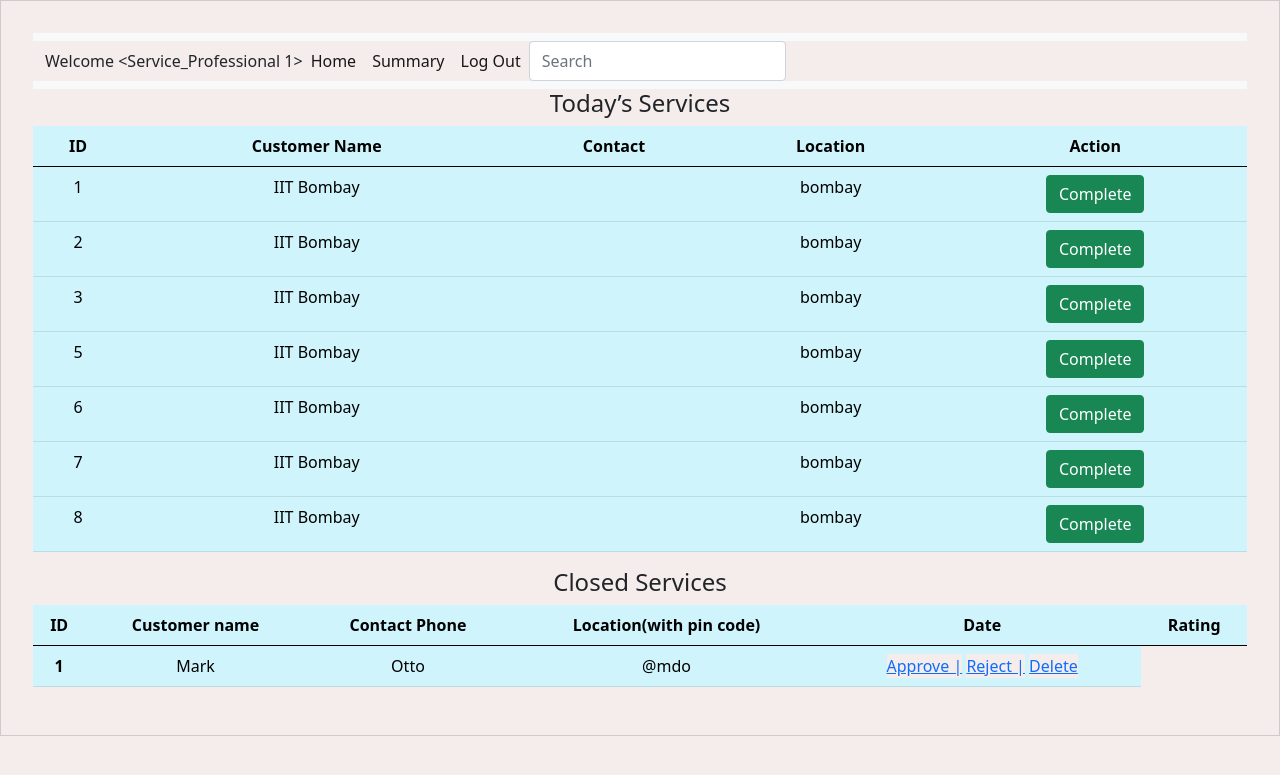
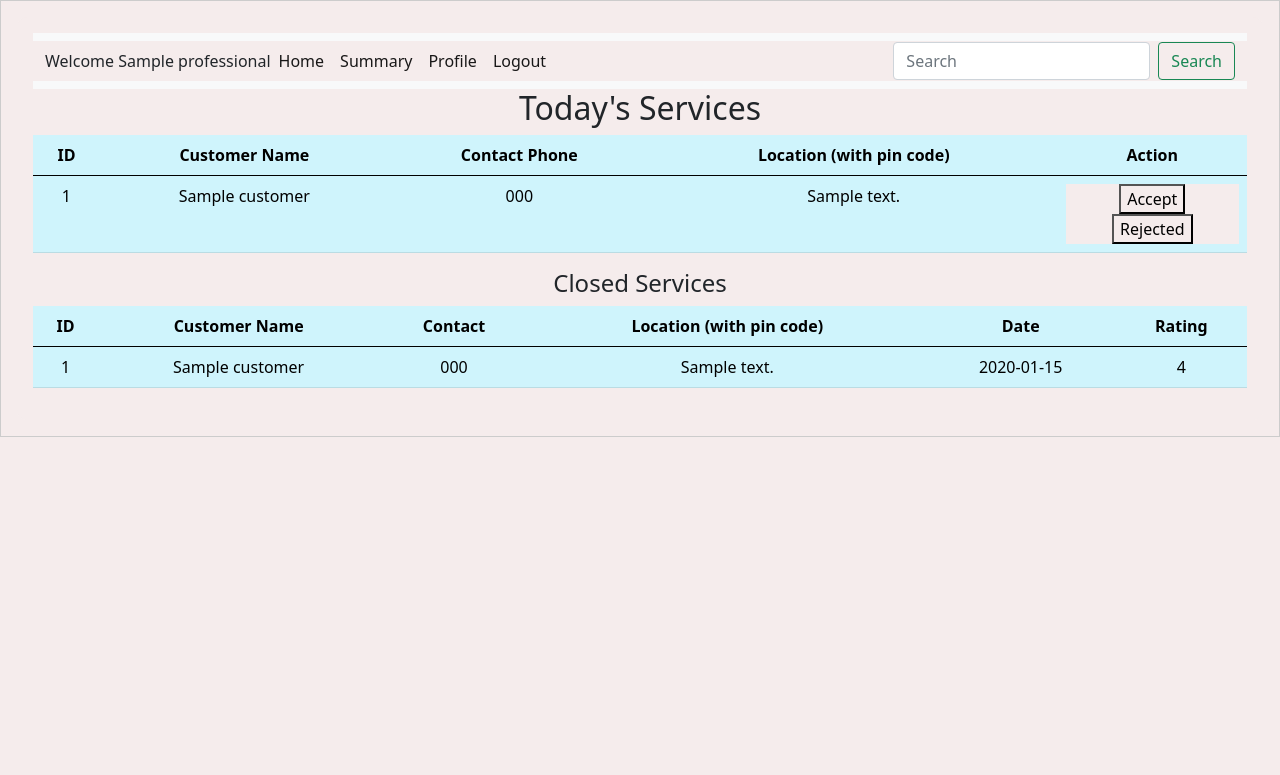
Before and after one commit to Tusharisme/mad_1_Project, a Flask app: template templates/professional_dashboard.html in a window 1280 px wide. Shown: the top 775 px of the page. Run offline with Flask 3, Linux system fonts and the light colour scheme; the template is opened without the code that fills it: values that come from a table or form of the project are taken from there, most other values are stand-ins (such as "Sample title", 1, 10 or a date in 2020).

Commit message:
updated professional and customer dashboard

```diff
--- a/backend/models.py
+++ b/backend/models.py
@@ -100,7 +100,7 @@ class Service_Request(db.Model):
         db.String, nullable=False
     )  # e.g., 'requested', 'assigned', 'closed'
     remarks = db.Column(db.String)
-    rating = db.Column(db.Integer, nullable=True)  # Added this line for the rating
+    rating = db.Column(db.Integer, nullable=False)  # Added this line for the rating
 
     service = db.relationship(
         "Service",
--- a/templates/professional_dashboard.html
+++ b/templates/professional_dashboard.html
@@ -4,7 +4,7 @@
 <head>
     <meta charset="UTF-8" />
     <meta name="viewport" content="width=device-width, initial-scale=1.0" />
-    <title>Professional DashBoard</title>
+    <title>Professional Dashboard</title>
     <link rel="stylesheet" href="/static/style.css" />
     <link href="https://cdn.jsdelivr.net/npm/bootstrap@5.0.2/dist/css/bootstrap.min.css" rel="stylesheet"
         integrity="sha384-EVSTQN3/azprG1Anm3QDgpJLIm9Nao0Yz1ztcQTwFspd3yD65VohhpuuCOmLASjC" crossorigin="anonymous" />
@@ -15,86 +15,99 @@
         <div id="panel">
             <nav class="navbar navbar-expand-lg navbar-light bg-light">
                 <div class="container-fluid">
-                    <label for="">Welcome {{professional}}</label>
+                    <label>Welcome {{ professional }}</label>
 
                     <div class="collapse navbar-collapse" id="navbarSupportedContent">
                         <ul class="navbar-nav me-auto mb-2 mb-lg-0">
                             <li class="nav-item">
                                 <a class="nav-link active" aria-current="page" href="#">Home</a>
                             </li>
-                            <li>
+                            <li class="nav-item">
                                 <a class="nav-link active" aria-current="page" href="#">Summary</a>
                             </li>
-                            <li>
-                                <a class="nav-link active" aria-current="page" href="{{ url_for('logout') }}">Log
-                                    Out</a>
+                            <li class="nav-item"></li>
+                                <a class="nav-link active" aria-current="page" href="#">Profile</a>
                             </li>
-                            <form class="d-flex">
-                                <input class="form-control me-2 " type="search" placeholder="Search"
-                                    aria-label="Search" />
-
-                            </form>
+                            <li class="nav-item">
+                                <a class="nav-link active" aria-current="page" href="{{ url_for('logout') }}">Logout</a>
+                            </li>
+                        </ul>
+                        <form class="d-flex" action="{{ url_for('search_service') }}" method="GET">
+                            <input class="form-control me-2" type="search" placeholder="Search" aria-label="Search"
+                                name="query" />
+                            <button class="btn btn-outline-success" type="submit">Search</button>
+                        </form>
                     </div>
                 </div>
             </nav>
-            <!-- table of today and closed service -->
-            <h4>Today’s Services</h4>
-            {% if requests %}
+
+            <!-- Today's Services Section -->
+            <h2>Today's Services</h2>
+            {% if today_services %}
+            <table class="table table-info table-hover">
+                <thead>
+                    <tr>
+                        <th>ID</th>
+                        <th>Customer Name</th>
+                        <th>Contact Phone</th>
+                        <th>Location (with pin code)</th>
+                        <th>Action</th>
+                    </tr>
+                </thead>
+                <tbody>
+                    {% for request in today_services %}
+                    <tr>
+                        <td>{{ request.id }}</td>
+                        <td>{{ request.customer.name }}</td>
+                        <td>{{ request.customer.phone_no }}</td>
+                        <td>{{ request.customer.address }}</td>
+                        <td>
+                            <form action="{{ url_for('complete_service', request_id=request.id) }}" method="POST">
+                                <button type="submit">Accept</button>
+                            </form>
+
+                            <form action="{{ url_for('reject_service', request_id=request.id) }}" method="POST">
+                                <button type="submit">Rejected</button>
+                            </form>
+                        </td>
+                    </tr>
+                    {% endfor %}
+                </tbody>
+            </table>
+            {% else %}
+            <p>No services for today.</p>
+            {% endif %}
+
+            <!-- Closed Services Section -->
+            <h4>Closed Services</h4>
+            {% if closed_services %}
             <table class="table table-info table-hover">
                 <thead>
                     <tr>
                         <th>ID</th>
                         <th>Customer Name</th>
                         <th>Contact</th>
-                        <th>Location</th>
-                        <th>Action</th>
+                        <th>Location (with pin code)</th>
+                        <th>Date</th>
+                        <th>Rating</th>
                     </tr>
                 </thead>
                 <tbody>
-                    {% for request in requests %}
+                    {% for closed_service in closed_services %}
                     <tr>
-                        <td>{{ request.id }}</td>
-                        <td>{{ request.customer.name }}</td>
-                        <td>{{ request.customer.phone }}</td>
-                        <td>{{ request.customer.address }}</td>
-                        <td>
-                            <a href="{{ url_for('complete_service', request_id=request.id) }}"
-                                class="btn btn-success">Complete</a>
-                        </td>
+                        <td>{{ closed_service.id }}</td>
+                        <td>{{ closed_service.customer.name }}</td>
+                        <td>{{ closed_service.customer.phone_no }}</td>
+                        <td>{{ closed_service.customer.address }}</td>
+                        <td>{{ closed_service.date_of_completion.strftime('%Y-%m-%d') }}</td>
+                        <td>{{ closed_service.rating }}</td>
                     </tr>
                     {% endfor %}
                 </tbody>
             </table>
             {% else %}
-            <p>No requests for today.</p>
+            <p>No closed services yet.</p>
             {% endif %}
-
-            <h4>Closed Services</h4>
-            <table class="table table-info table-hover">
-                <thead>
-                    <tr>
-                        <th scope="col">ID</th>
-                        <th scope="col">Customer name</th>
-                        <th scope="col">Contact Phone</th>
-                        <th scope="col">Location(with pin code)</th>
-                        <th scope="col">Date</th>
-                        <th scope="col">Rating</th>
-                    </tr>
-                </thead>
-                <tbody>
-                    <tr>
-                        <th scope="row">1</th>
-                        <td>Mark</td>
-                        <td>Otto</td>
-                        <td>@mdo</td>
-                        <td>
-                            <a href="#" type="button">Approve |</a>
-                            <a href="#" type="button">Reject |</a>
-                            <a href="#" type="button">Delete</a>
-                        </td>
-                    </tr>
-                </tbody>
-            </table>
         </div>
     </div>
 </body>
```
Also changed, not shown: backend/controller.py (+136 -33 lines), templates/customer_dashboard.html (+12 -9 lines), instance/service.sqlite3.
